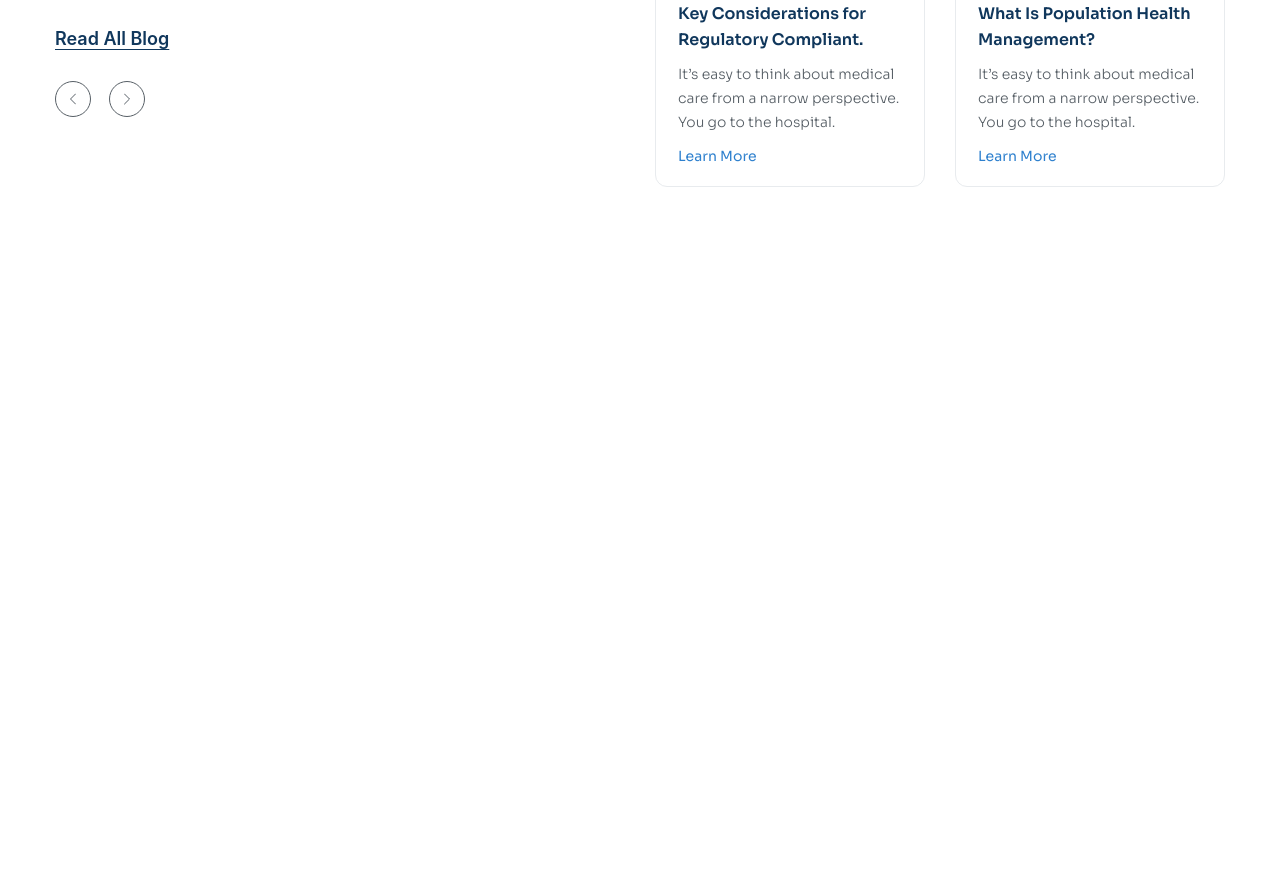
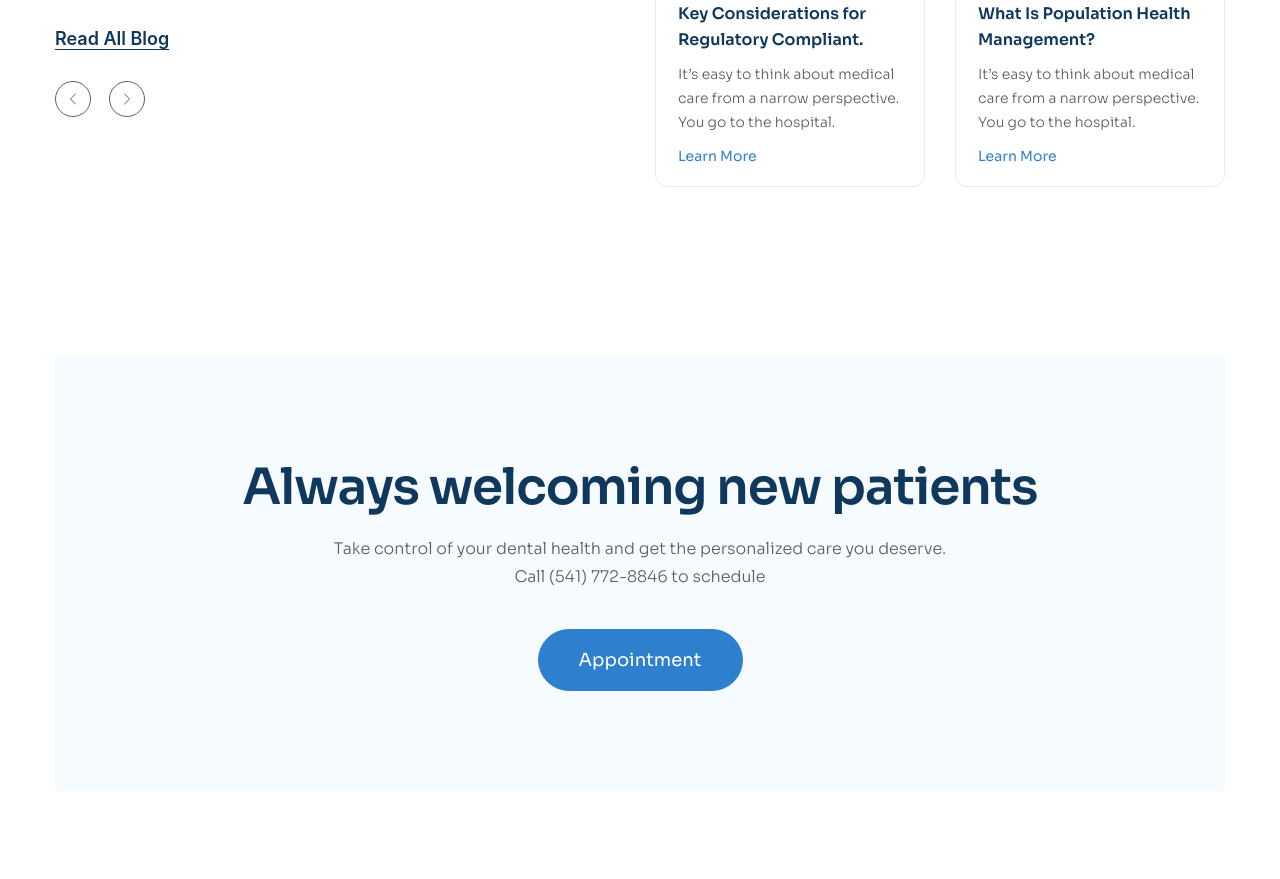
Before and after one commit to quoc-quy/f8-project-03, a plain HTML site: page index.html in a window 1280 px wide. Shown: the part 5308-6187 px from the top of the page. Drawn offline with Linux system fonts and the light colour scheme.

Commit message:
Làm phần Appointment

```diff
--- a/assets/css/style.css
+++ b/assets/css/style.css
@@ -638,3 +638,33 @@ a {
     font-weight: 400;
     line-height: normal;
 }
+
+/* ============= Appointment =========== */
+.appointment {
+    padding: 85px 0;
+}
+
+.appointment__inner {
+    display: flex;
+    flex-direction: column;
+    align-items: center;
+    padding: 100px 0;
+    background: #F6FBFF;
+}
+
+.aappointment__heading::after {
+    content: "";
+    display: inline-block;
+    width: 136px;
+    height: 2px;
+    background: var(--primary-color);
+}
+
+.appointment__desc {
+    max-width: 617px;
+    margin: 18px 0 38px 0;
+    color: #575F66;
+    text-align: center;
+    font-weight: 300;
+    line-height: 1.75;
+}
--- a/index.html
+++ b/index.html
@@ -328,6 +328,15 @@
                 </div>
             </div>
         </section>
+        <section class="appointment">
+            <div class="container">
+                <div class="appointment__inner">
+                    <h2 class="section-heading appointment__heading">Always welcoming new patients</h2>
+                    <p class="appointment__desc">Take control of your dental health and get the personalized care you deserve. Call (541) 772-8846 to  schedule</p>
+                    <a href="#!" class="btn appointment__btn">Appointment</a>
+                </div>
+            </div>
+        </section>
     </main>
 </body>
 </html>
```
